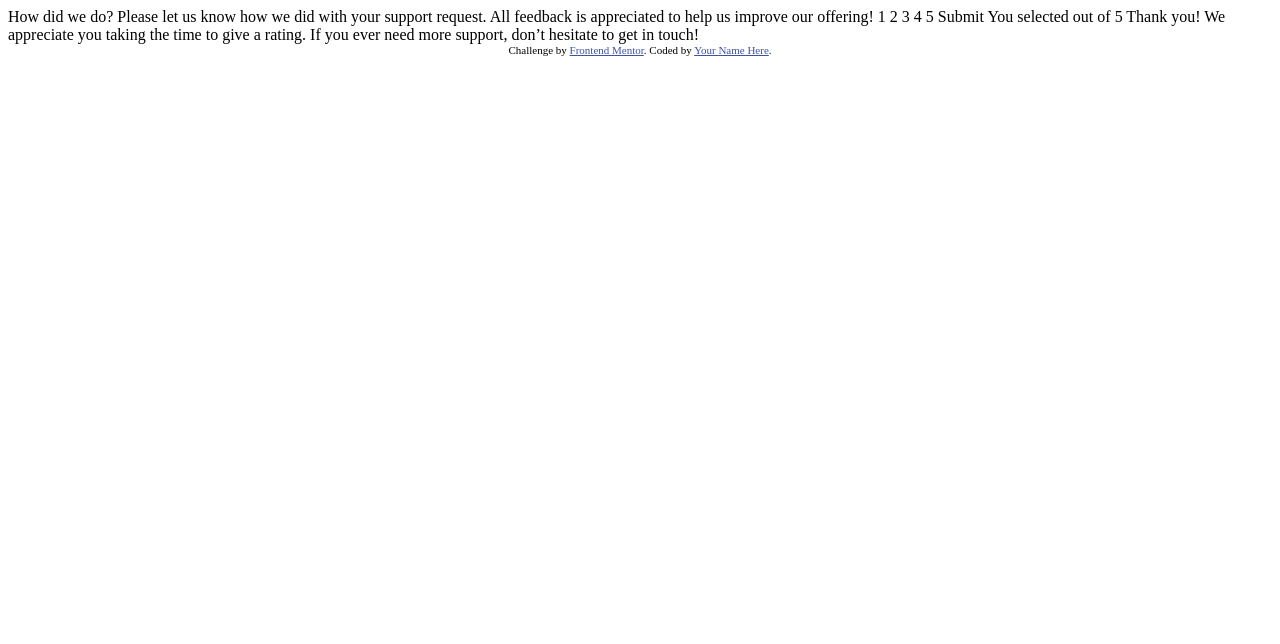
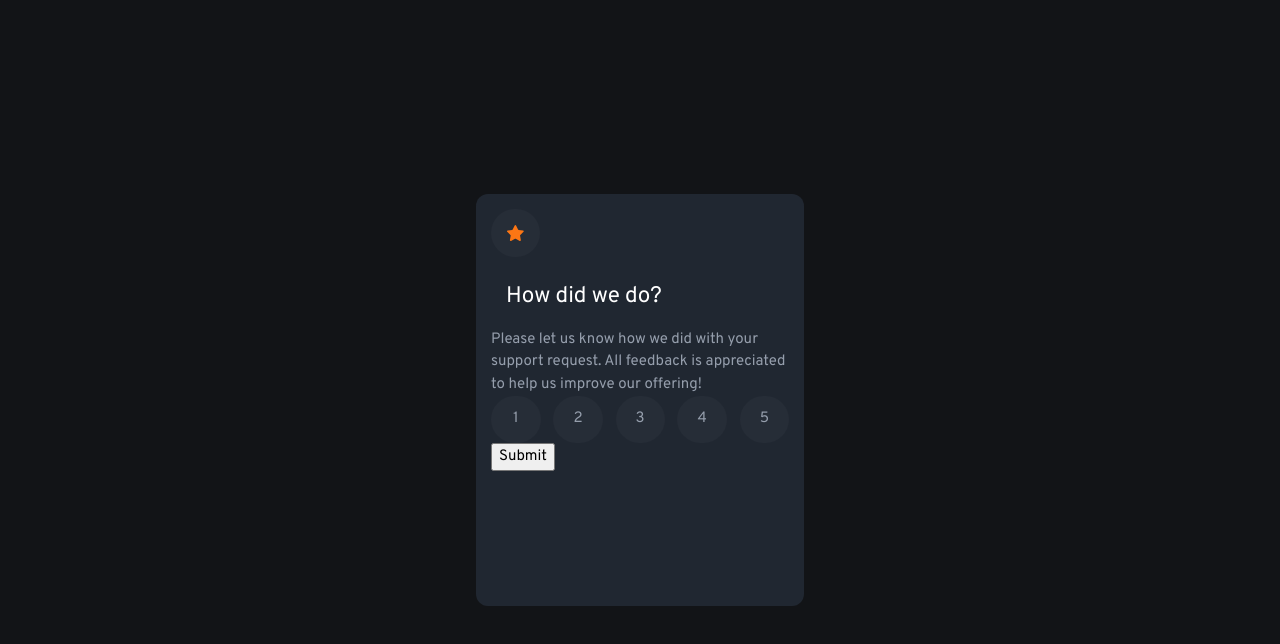
Before and after one commit to akajfes/js-rating-component, a plain HTML site: page index.html in a window 1280 px wide. Drawn offline with Linux system fonts and the light colour scheme.

Commit message:
Started HTML and styling

```diff
--- a/css/reset.css
+++ b/css/reset.css
@@ -0,0 +1,52 @@
+/*
+  1. Use a more-intuitive box-sizing model.
+*/
+*, *::before, *::after {
+    box-sizing: border-box;
+  }
+  /*
+    2. Remove default margin
+  */
+  * {
+    margin: 0;
+  }
+  /*
+    3. Allow percentage-based heights in the application
+  */
+  html, body {
+    height: 100%;
+  }
+  /*
+    Typographic tweaks!
+    4. Add accessible line-height
+    5. Improve text rendering
+  */
+  body {
+    line-height: 1.5;
+    -webkit-font-smoothing: antialiased;
+  }
+  /*
+    6. Improve media defaults
+  */
+  img, picture, video, canvas, svg {
+    display: block;
+    max-width: 100%;
+  }
+  /*
+    7. Remove built-in form typography styles
+  */
+  input, button, textarea, select {
+    font: inherit;
+  }
+  /*
+    8. Avoid text overflows
+  */
+  p, h1, h2, h3, h4, h5, h6 {
+    overflow-wrap: break-word;
+  }
+  /*
+    9. Create a root stacking context
+  */
+  #root, #__next {
+    isolation: isolate;
+  }
--- a/css/styles.css
+++ b/css/styles.css
@@ -0,0 +1,70 @@
+:root {
+    --white: hsl(0, 0%, 100%);
+    --lt-grey: hsl(217, 12%, 63%);
+    --md-grey: hsl(216, 12%, 54%);
+    --blue: #262d37;
+    --dk-blue: #202731;
+    --vdk-blue: hsl(216, 12%, 8%);
+    --orange: hsl(25, 97%, 53%);
+}
+
+body {
+    font-family: 'Overpass', sans-serif;
+    font-weight: 400;
+    background-color: var(--vdk-blue);
+    color: var(--lt-grey);
+    font-size: 15px;
+    height: 100vh;
+    display: flex;
+    align-items: center;
+    justify-content: center;
+}
+
+h1 {
+    color: var(--white);
+    font-weight: 400;
+    padding: 15px;
+}
+
+.rating-end {
+    visibility: hidden;
+}
+
+/* + + + main + + + */
+section {
+    width: 328px;
+    background-color: var(--dk-blue);
+    border-radius: 12px;
+}
+
+.star-circle,
+.number  {
+    display: inline-block;
+    padding: 16px;
+    background-color: var(--blue);
+    border-radius: 30px;
+}
+
+.number-container {
+    display: flex;
+    justify-content: space-between;
+    align-items: center;
+}
+
+.number {
+    padding: 12px 20px;
+}
+
+.number:first-of-type {
+    padding: 12px 22px;
+}
+
+
+.star-circle svg {
+    width: 17px;
+}
+
+
+.inner-container {
+    padding: 15px;
+}
--- a/index.html
+++ b/index.html
@@ -2,31 +2,54 @@
 <html lang="en">
 <head>
   <meta charset="UTF-8">
-  <meta name="viewport" content="width=device-width, initial-scale=1.0"> <!-- displays site properly based on user's device -->
+  <meta name="viewport" content="width=device-width, initial-scale=1.0">
 
   <link rel="icon" type="image/png" sizes="32x32" href="./images/favicon-32x32.png">
 
   <title>Frontend Mentor | Interactive rating component</title>
 
-  <!-- Feel free to remove these styles or customise in your own stylesheet 👍 -->
-  <style>
-    .attribution { font-size: 11px; text-align: center; }
-    .attribution a { color: hsl(228, 45%, 44%); }
-  </style>
+  <link rel="preconnect" href="https://fonts.googleapis.com">
+  <link rel="preconnect" href="https://fonts.gstatic.com" crossorigin>
+  <link href="https://fonts.googleapis.com/css2?family=Overpass:wght@400;700&display=swap" rel="stylesheet">
+
+  <link rel="stylesheet" href="css/reset.css">
+  <link rel="stylesheet" href="css/styles.css">
+  <script src="js/main.js" defer></script>
 </head>
+
 <body>
 
   <!-- Rating state start -->
+  <main>
+    <section>
+      <div class="rating-start inner-container">
+        <div class="star-circle">
+          <svg viewBox="0 0 17 16"><path fill="#FC7614" d="M9.067.43l1.99 4.031a.77.77 0 00.58.422l4.45.647a.772.772 0 01.427 1.316l-3.22 3.138a.773.773 0 00-.222.683l.76 4.431a.772.772 0 01-1.12.813l-3.98-2.092a.773.773 0 00-.718 0l-3.98 2.092a.772.772 0 01-1.119-.813l.76-4.431a.77.77 0 00-.222-.683L.233 6.846A.772.772 0 01.661 5.53l4.449-.647a.772.772 0 00.58-.422L7.68.43a.774.774 0 011.387 0z"/></svg>
+        </div>
+        <h1>
+          How did we do?
+        </h1>
 
-  How did we do?
-
+        <p>
           Please let us know how we did with your support request. All feedback is appreciated
         to help us improve our offering!
+        </p>
+        <div class="rating-section">
+          <div class="number-container">
+            <span class="number">1</span>
+            <span class="number">2</span>
+            <span class="number">3</span>
+            <span class="number">4</span>
+            <span class="number">5</span>
+          </div>
 
-  1 2 3 4 5
+          <button>
+            Submit
+          </button>
+        </div>
+      </div>
 
-  Submit
-
+      <div class="rating-end inner-container">
         <!-- Rating state end -->
 
         <!-- Thank you state start -->
@@ -39,11 +62,12 @@
         don’t hesitate to get in touch!
 
         <!-- Thank you state end -->
+      </div>
+    </section>
+  </main>
 
 
-  <div class="attribution">
-    Challenge by <a href="https://www.frontendmentor.io?ref=challenge" target="_blank">Frontend Mentor</a>.
-    Coded by <a href="#">Your Name Here</a>.
-  </div>
+
+
 </body>
 </html>
```
Lines whose indentation alone changed are shown as unchanged.
